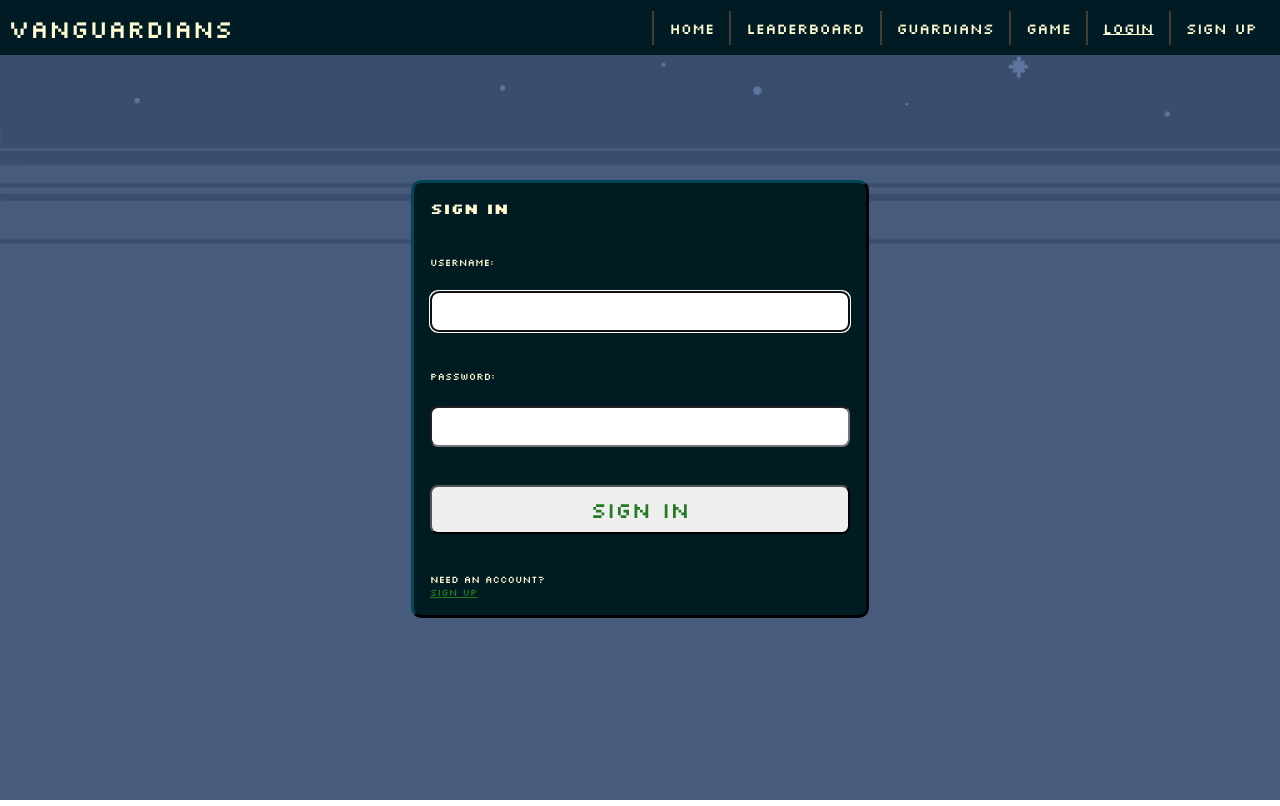
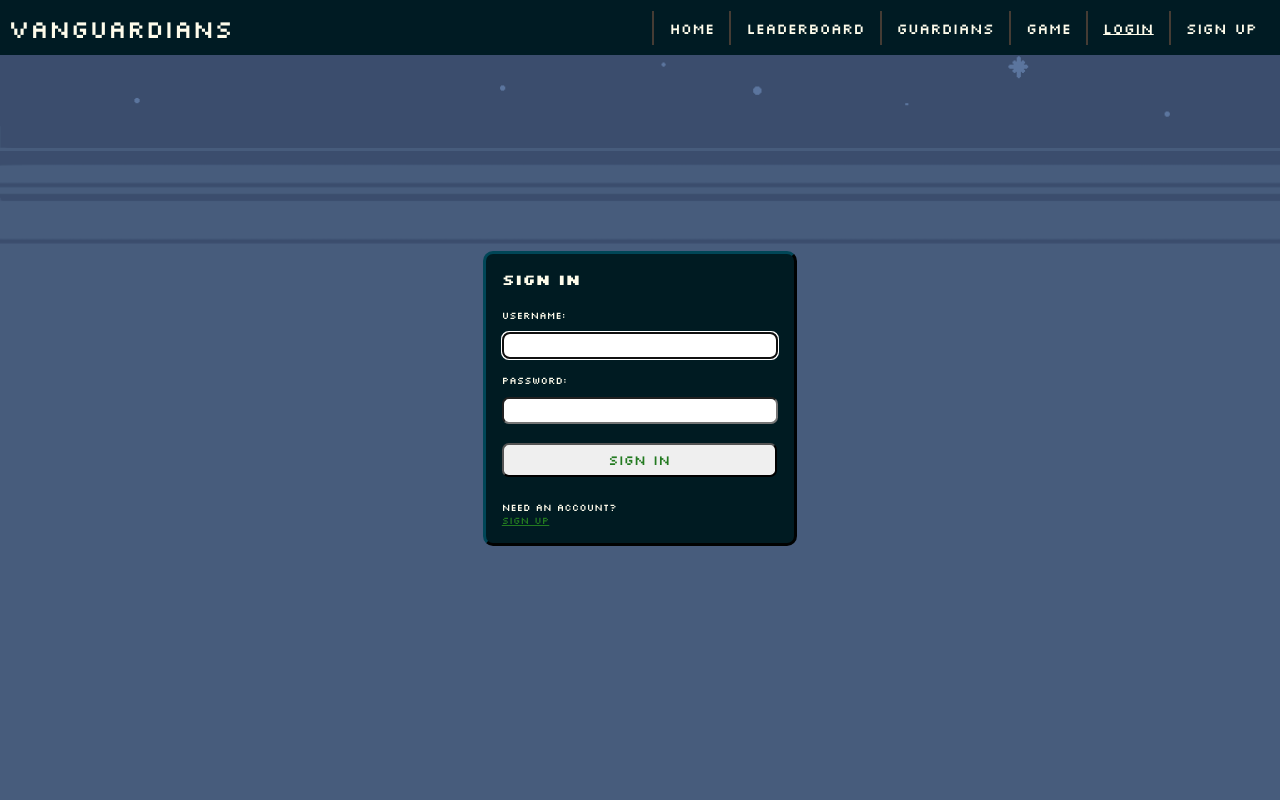
Before and after one commit to lanxeyu/vanguardians-client, a React (Vite) app: page /login in a window 1280 px wide. Built offline with nearby package versions, Linux system fonts and the light colour scheme; a web font is replaced by a local one.

Commit message:
Adjusted the stylings for the login and register forms

```diff
--- a/src/components/Header/index.css
+++ b/src/components/Header/index.css
@@ -1,10 +1,10 @@
-@import url("https://fonts.googleapis.com/css2?family=Bungee&family=Silkscreen:wght@400;700&display=swap");
+@import url("https://fonts.googleapis.com/css2?family=Bungee&family=Silkscreen:wght@400;700&display=swap&family=Rubik&display=swap");
 
 * {
     padding: 0px;
     margin: 0px;
     font-family: Silkscreen;
-    color: #fffad1;
+    color: #fefceb;
 }
 
 html,
@@ -34,7 +34,7 @@ nav > a {
 }
 
 header {
-    color: white;
+    /* color: white; */
     display: flex;
     justify-content: space-between;
     align-items: center;
--- a/src/pages/Login/index.css
+++ b/src/pages/Login/index.css
@@ -8,9 +8,8 @@
 }
 
 .loginForm {
-    width: 100%;
-    max-width: 420px;
-    min-height: 400px;
+    /* max-width: 420px;
+    min-height: 400px; */
     display: flex;
     flex-direction: column;
     justify-content: space-evenly;
@@ -19,7 +18,8 @@
     border-style: outset;
     background-color: #001B22;
     border-radius: 10px;
-    width: 40%;
+    /* height: 40%;
+    width: 40%; */
     margin-bottom: 5%;
 }
 
@@ -34,24 +34,45 @@
     flex-direction: column;
     justify-content: space-evenly;
     flex-grow: 1;
-    padding-bottom: 1rem;
+    padding: 1em 0;
 
-    > input[type="text"],
-    > input[type="password"],
-    > button,
-    > textarea {
+
+    > button {
         color: #237a20;
-        font-size: 22px;
-        padding: 0.25rem;
-        border-radius: 0.5rem;
+        font-size: 1.375em;
+        padding: 0.25em;
+        border-radius: 0.5em;
+    }
+
+    > .form-input-wrapper {
+        display: flex;
+        flex-direction: column;
+        padding: 0 0 0.5em 0;
+    }
+
+    > .form-input-wrapper > label {
+        margin: 1em 0;
+    }
+
+    > .form-input-wrapper > input[type="text"],
+    > .form-input-wrapper > input[type="password"] {
+        color: #237a20;
+        font-size: 1.375em;
+        padding: 0.25em;
+        border-radius: 0.5em;
+        width: 19.3125em;
+        font-family: 'Rubik', sans-serif;
+        font-weight: bold;
     }
 
     > label,
     > button {
-        margin-top: 1rem;
+        /* margin-top: 1rem; */
     }
 
     > button {
-        padding: 0.5rem;
+        margin: 1.0em 0 1.0em 0;
+        padding: 0.5em;
+        width: 20em;
     }
 }
--- a/src/pages/Login/index.jsx
+++ b/src/pages/Login/index.jsx
@@ -76,6 +76,7 @@ const Login = () => {
                 </p>
                 <h1 className="signin">Sign In</h1>
                 <form id="login-form" onSubmit={handleSubmit}>
+                    <div className="form-input-wrapper">
                         <label htmlFor="username">Username:</label>
                         <input
                             type="text"
@@ -86,7 +87,8 @@ const Login = () => {
                             value={username}
                             required
                         />
-
+                    </div>
+                    <div className="form-input-wrapper">
                         <label htmlFor="password">Password:</label>
                         <input
                             type="password"
@@ -95,6 +97,8 @@ const Login = () => {
                             value={password}
                             required
                         />
+                    </div>
+
                     <button data-testid="login-btn">Sign In</button>
                 </form>
                 <p>
--- a/src/pages/Signup/index.css
+++ b/src/pages/Signup/index.css
@@ -8,9 +8,9 @@
 }
 
 .registerForm {
-    width: 100%;
+    /* width: 100%;
     max-width: 420px;
-    min-height: 400px;
+    min-height: 400px; */
     display: flex;
     flex-direction: column;
     justify-content: space-evenly;
@@ -20,7 +20,7 @@
     background-color: #001B22;
     border-radius: 10px;
     margin-bottom: 5%;
-    width: 40%;
+    /* width: 40%; */
 }
 
 .register {
@@ -34,26 +34,53 @@
     flex-direction: column;
     justify-content: space-evenly;
     flex-grow: 1;
-    padding-bottom: 1rem;
+    padding: 1em 0;
 
-    > input[type="text"],
-    > input[type="password"],
-    > button,
-    > textarea {
-        /* font-family: "Nunito", sans-serif; */
+
+    > button {
         color: #237a20;
-        font-size: 22px;
-        padding: 0.25rem;
-        border-radius: 0.5rem;
+        font-size: 1.375em;
+        padding: 0.25em;
+        border-radius: 0.5em;
+    }
+
+    > .form-input-wrapper {
+        display: flex;
+        flex-direction: column;
+        padding: 0 0 0.5em 0;
+    }
+
+    > .form-input-wrapper > label {
+        margin: 1em 0;
+    }
+
+    > .form-input-wrapper > input[type="text"],
+    > .form-input-wrapper > input[type="password"] {
+        color: #237a20;
+        font-size: 1.375em;
+        padding: 0.25em;
+        border-radius: 0.5em;
+        width: 19.3125em;
+        font-family: 'Rubik', sans-serif;
+        font-weight: bold;
+    }
+
+    > .form-input-wrapper > p {
+        font-size: 1.0em;
+        padding: 0.25em;
+        border-radius: 0.5em;
+        width: 27.0em;
     }
 
     > label,
     > button {
-        margin-top: 1rem;
+        /* margin-top: 1rem; */
     }
 
     > button {
-        padding: 0.5rem;
+        margin: 1.0rem 0 1.0rem 0;
+        padding: 0.5em;
+        width: 20em;
     }
 }
 
@@ -66,13 +93,13 @@
     border-radius: 0.5rem;
     background: #000;
     color: #fff;
-    padding: 0.25rem;
+    padding: 0.25em;
     position: relative;
     bottom: -10px;
 }
 
 .instructions > svg {
-    margin-right: 0.25rem;
+    margin-right: 0.25em;
 }
 
 .offscreen {
@@ -86,18 +113,18 @@
 
 .valid {
     fill: limegreen;
-    margin-left: 0.25rem;
+    margin-left: 0.25em;
 }
 
 .invalid {
     fill: red;
-    margin-left: 0.25rem;
+    margin-left: 0.25em;
 }
 
 .errmsg {
     background-color: lightpink;
     color: firebrick;
     font-weight: bold;
-    padding: 0.5rem;
-    margin-bottom: 0.5rem;
+    padding: 0.5em;
+    margin-bottom: 0.5em;
 }
--- a/src/pages/Signup/index.jsx
+++ b/src/pages/Signup/index.jsx
@@ -136,6 +136,7 @@ const Signup = () => {
                 </p>
                 <h1 className="register">Register</h1>
                 <form id="register-form" onSubmit={handleSubmit}>
+                    <div className="form-input-wrapper">
                         <label htmlFor="username">
                             Username:
                             <span id="userNameCheck" className={validName ? "valid" : "hide"}>
@@ -171,6 +172,8 @@ const Signup = () => {
                             <br />
                             Letters, numbers, underscores, hyphens allowed.
                         </p>
+                    </div>
+                    <div className="form-input-wrapper">
                         <label htmlFor="password">
                             Password:
                             <span id="pwdCheck" className={validPwd ? "valid" : "hide"}>
@@ -205,6 +208,9 @@ const Signup = () => {
                             <span aria-label="at symbol">@</span> <span aria-label="hashtag">#</span>{" "}
                             <span aria-label="dollar sign">$</span> <span aria-label="percent">%</span>
                         </p>
+                    </div>
+
+                    <div className="form-input-wrapper">
                     <label htmlFor="confirm_pwd">
                         Confirm Password:
                         <span id="matchCheck" className={validMatch && matchPwd ? "valid" : "hide"}>
@@ -215,6 +221,7 @@ const Signup = () => {
                             className={validMatch || !matchPwd ? "hide" : "invalid"}>
                             <FontAwesomeIcon icon={faTimes} />
                         </span>
+
                     </label>
                     <input
                         type="password"
@@ -232,6 +239,9 @@ const Signup = () => {
                         <FontAwesomeIcon icon={faInfoCircle} />
                         Must match the first password input field.
                     </p>
+                    </div>
+
+
                     <button
                         id="reg-btn"
                         data-testid="reg-btn"
```
Lines whose indentation alone changed are shown as unchanged.
